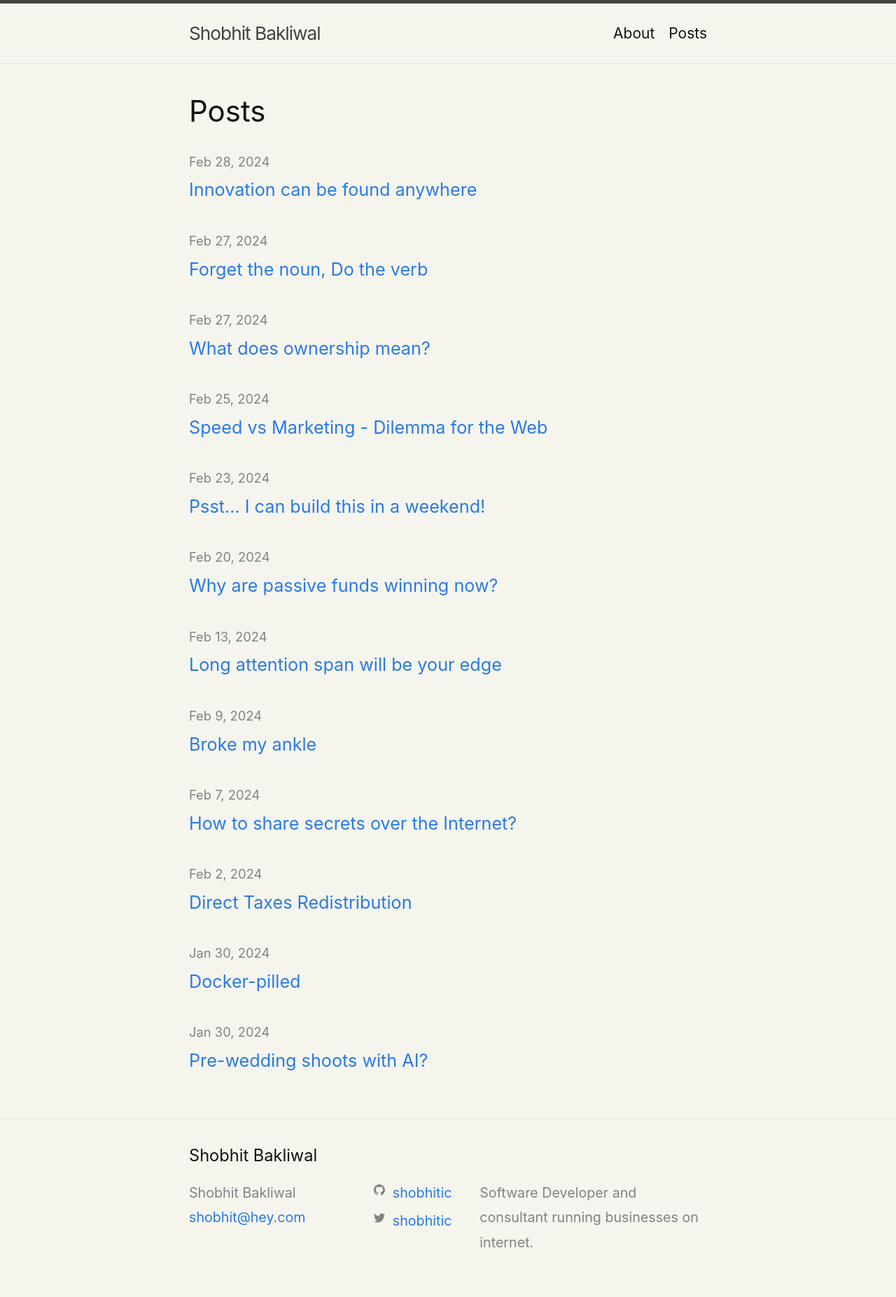
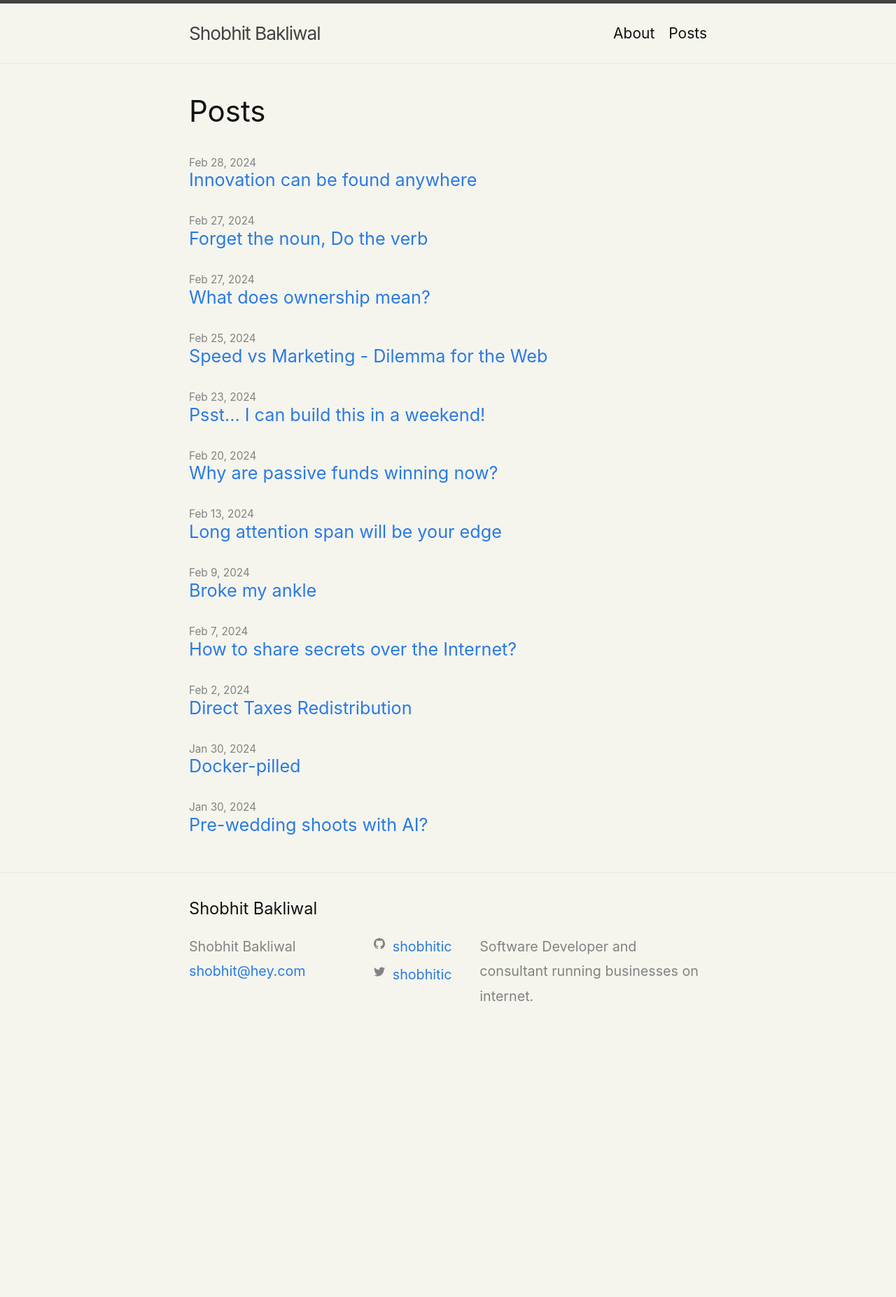
Before and after one commit to shobhitic/shobhitic.github.io, a Jekyll site: the page built from posts.md, in a window 1280 px wide. Shown: the whole page at 70% size. Built offline with Jekyll 4.4.1, drawn with Linux system fonts in a browser that asks for light colours; comment, search, counter and statistics services are not loaded; after the commit the page ends 1502 px from its top, so only the background shows below that.

Commit message:
made the date in posts page smaller

```diff
--- a/_config.yml
+++ b/_config.yml
@@ -34,7 +34,7 @@ plugins:
   - jekyll-seo-tag
 
 permalink: /:title
-
+show_excerpts: false
 
 # Exclude from processing.
 # The following items will not be processed, by default.
--- a/_sass/minima/_layout.scss
+++ b/_sass/minima/_layout.scss
@@ -194,6 +194,10 @@
 
   > li {
     margin-bottom: $spacing-unit;
+
+    > span.post-meta {
+      font-size: $small-font-size / 1.2;
+    }
   }
 }
 
@@ -205,6 +209,7 @@
 .post-link {
   display: block;
   @include relative-font-size(1.2);
+  line-height: 1rem;
 }
 
 
```
